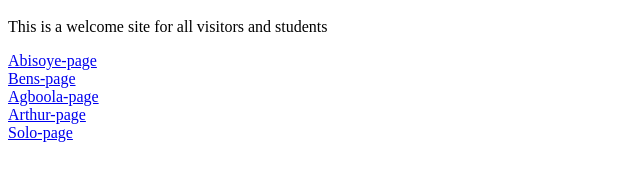
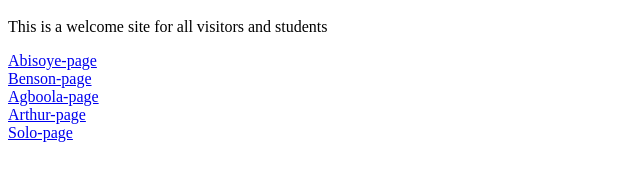
Before and after one commit to slimprepdevops/static-site-c4, a plain HTML site: page index.html in a window 1280 px wide. Shown: the part 132-312 px from the top of the page, 0-640 px from the left. Drawn offline with Linux system fonts and the light colour scheme.

Commit message:
changed name

```diff
--- a/index.html
+++ b/index.html
@@ -13,7 +13,7 @@
     <p>This is a welcome site for all visitors and students</p>
     <a href="./Abisoye-page.html">Abisoye-page</a>
     <br>
-    <a href="./bens-page.html">Bens-page</a>
+    <a href="./bens-page.html">Benson-page</a>
     <br>
     <a href="./agboola-page.html">Agboola-page</a>
     <br>
```
